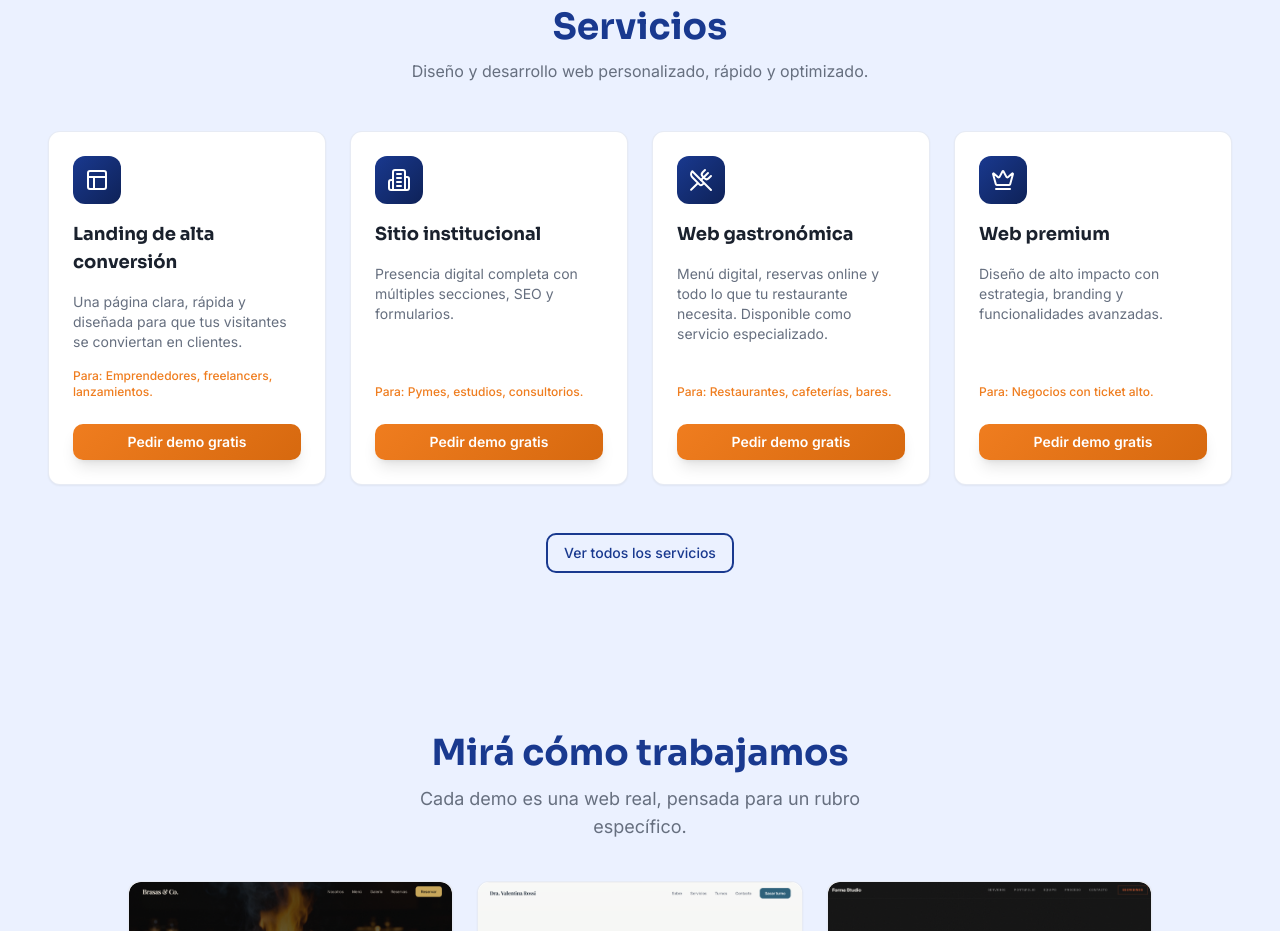
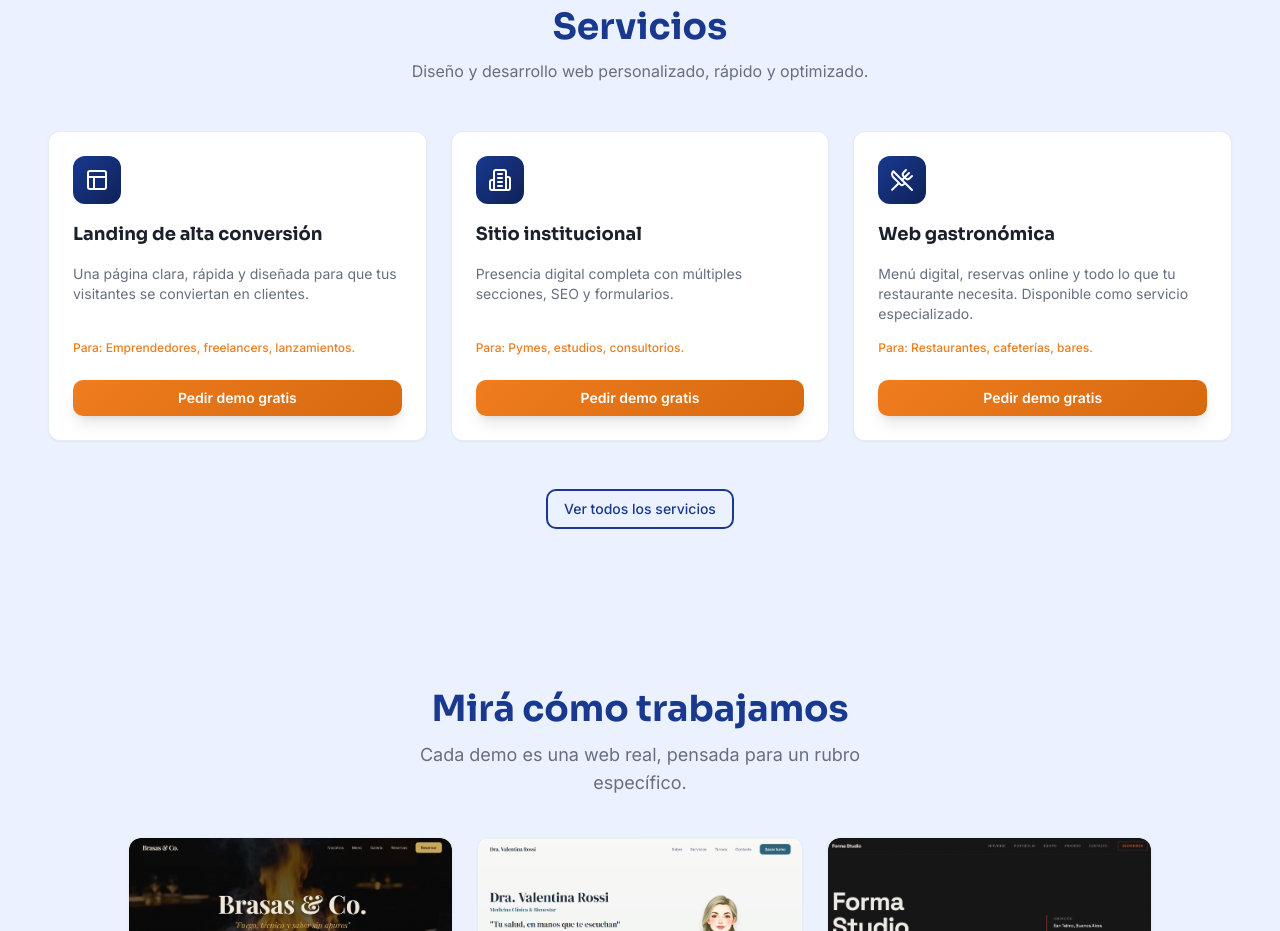
Before and after one commit to Tomaslloret/kairostudioweb, a React (Vite) app: page / in a window 1280 px wide. Shown: the part 1920-2851 px from the top of the page. Built offline with nearby package versions, Linux system fonts and the light colour scheme; no server answers; the HTML template or start-up script is replaced by a standard one.

Commit message:
Elimino Web Premium de servicios preview

```diff
--- a/src/components/sections/ServicesPreview.tsx
+++ b/src/components/sections/ServicesPreview.tsx
@@ -1,4 +1,4 @@
-import { Layout, Building2, UtensilsCrossed, Crown } from "lucide-react";
+import { Layout, Building2, UtensilsCrossed } from "lucide-react";
 import { Button } from "@/components/ui/button";
 import { Link } from "react-router-dom";
 
@@ -21,12 +21,6 @@ const services = [
     desc: "Menú digital, reservas online y todo lo que tu restaurante necesita. Disponible como servicio especializado.",
     audience: "Restaurantes, cafeterías, bares.",
   },
-  {
-    icon: Crown,
-    title: "Web premium",
-    desc: "Diseño de alto impacto con estrategia, branding y funcionalidades avanzadas.",
-    audience: "Negocios con ticket alto.",
-  },
 ];
 
 const ServicesPreview = () => (
@@ -41,7 +35,7 @@ const ServicesPreview = () => (
         </p>
       </div>
 
-      <div className="grid sm:grid-cols-2 lg:grid-cols-4 gap-6">
+      <div className="grid sm:grid-cols-2 lg:grid-cols-3 gap-6">
         {services.map((s) => (
           <div key={s.title} className="card-kairon p-6 flex flex-col gap-4">
             <div className="w-12 h-12 rounded-xl gradient-hero flex items-center justify-center">
```
